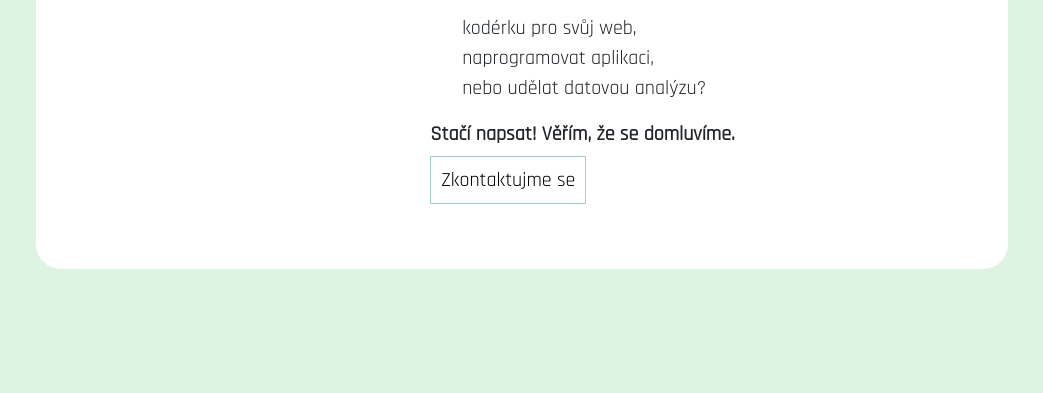
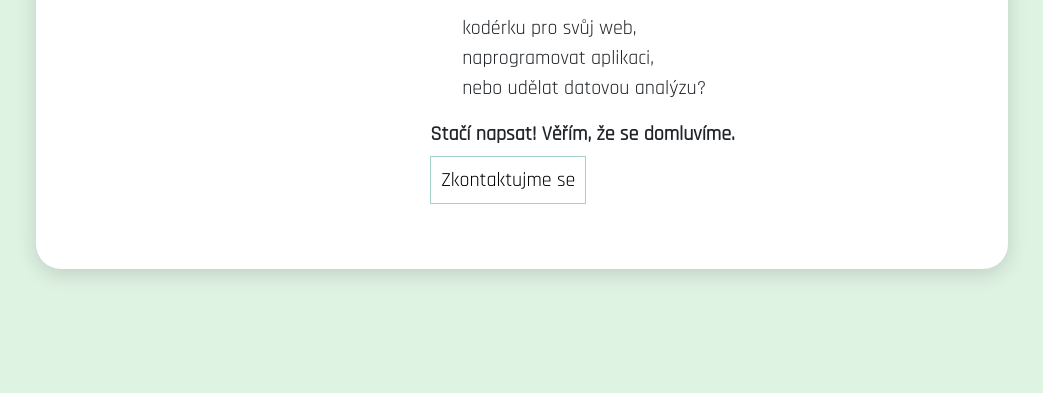
Before and after one commit to TeVr42/medajlonek, a plain HTML site: page index.html in a window 1280 px wide. Shown: the part 407-800 px from the top of the page, without its empty margins (118-1161 px from the left). Drawn offline with nearby package versions, Linux system fonts and the light colour scheme; a web font is replaced by a local one.

Commit message:
Box Shadow

```diff
--- a/styles.css
+++ b/styles.css
@@ -34,6 +34,7 @@ ul {
   border-radius: 25px;
   animation-name: fade-in;
   animation-duration: 1s;
+  box-shadow: 0 5px 20px rgba(0, 0, 0, 0.15);
 }
 
 @keyframes fade-in {
```
